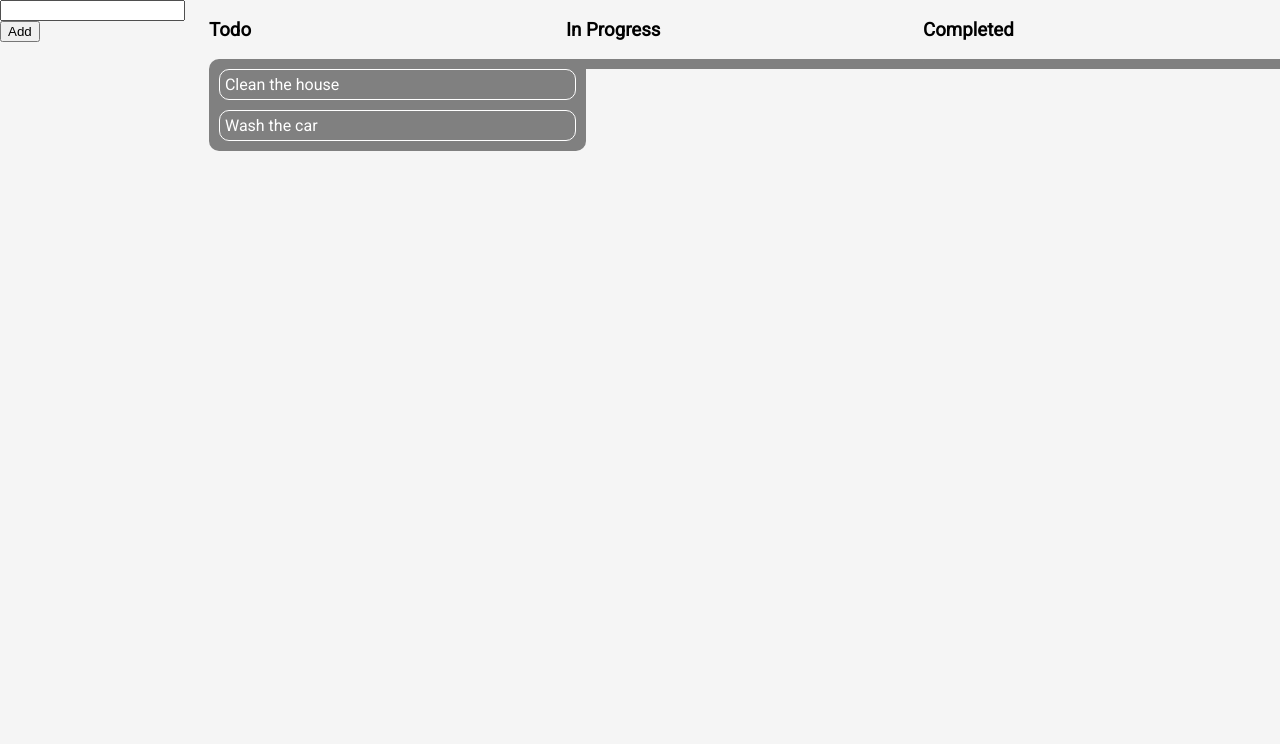
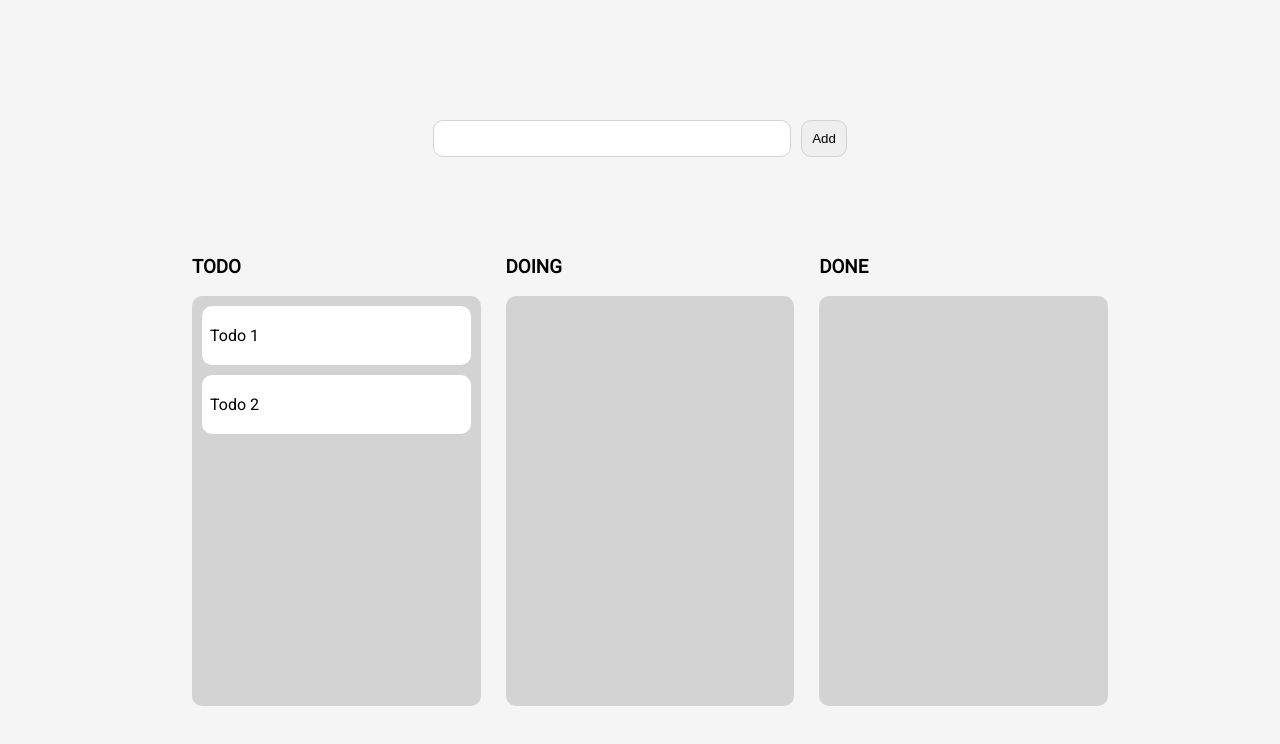
Before and after one commit to lsenaa/DnD-Kanban-board, a React (Create React App) app: page / in a window 1280 px wide. Shown: the top 744 px of the page. Built offline with nearby package versions, Linux system fonts and the light colour scheme.

Commit message:
Add styles

```diff
--- a/src/App.css
+++ b/src/App.css
@@ -1,7 +1,38 @@
 .App {
   display: flex;
+  flex-direction: column;
+  align-items: center;
+  height: 100%;
+  padding: 20px 80px;
+}
+
+.todo-input {
   width: 100%;
-  justify-content: space-around;
+  margin: 100px 0 80px 0;
+  display: flex;
+  justify-content: center;
+}
+
+.todo-input .input {
+  width: 30%;
+  padding: 10px;
+  border-radius: 10px;
+  border: 1px solid lightgrey;
+  outline: none;
+}
+
+.todo-input .button {
+  padding: 0 10px;
+  border-radius: 10px;
+  border: 1px solid lightgrey;
+  margin-left: 10px;
+  cursor: pointer;
+}
+
+.todo-columns {
+  width: 80%;
+  display: flex;
+  justify-content: space-between;
 }
 
 .App .column {
@@ -10,21 +41,26 @@
 
 .droppable-col {
   width: 100%;
-  background-color: gray;
+  background-color: lightgrey;
   padding: 10px 10px 0 10px;
   border-radius: 10px;
   display: flex;
   flex-direction: column;
+  min-height: 400px;
+}
+
+.droppable-col.dragging {
+  background-color: rgb(125, 153, 162);
 }
 
 .item {
   margin-bottom: 10px;
-  color: white;
-  border: 1px solid white;
-  padding: 5px;
+  background-color: white;
+  padding: 20px 8px;
   border-radius: 10px;
+  user-select: none;
 }
 
 .item.dragging {
-  background-color: coral;
+  box-shadow: 5px 5px 5px gray;
 }
--- a/src/App.js
+++ b/src/App.js
@@ -6,35 +6,32 @@ import _ from "lodash";
 
 const item = {
   id: uuidv4(),
-  name: "Clean the house",
+  name: "Todo 1",
 };
 
 const item2 = {
   id: uuidv4(),
-  name: "Wash the car",
+  name: "Todo 2",
 };
 
 function App() {
   const [text, setText] = useState("");
   const [state, setState] = useState({
     todo: {
-      title: "Todo",
+      title: "TODO",
       items: [item, item2],
     },
     "in-progress": {
-      title: "In Progress",
+      title: "DOING",
       items: [],
     },
     done: {
-      title: "Completed",
+      title: "DONE",
       items: [],
     },
   });
 
   const handleDragEnd = ({ destination, source }) => {
-    // console.log("from", source);
-    // console.log("to", destination);
-
     if (!destination) return;
 
     if (
@@ -63,7 +60,7 @@ function App() {
       return {
         ...prev,
         todo: {
-          title: "Todo",
+          title: "TODO",
           items: [
             {
               id: uuidv4(),
@@ -79,14 +76,18 @@ function App() {
 
   return (
     <div className="App">
-      <div>
+      <div className="todo-input">
         <input
+          className="input"
           type="text"
           value={text}
           onChange={(e) => setText(e.target.value)}
         />
-        <button onClick={addItem}>Add</button>
+        <button className="button" onClick={addItem}>
+          Add
+        </button>
       </div>
+      <div className="todo-columns">
         <DragDropContext onDragEnd={handleDragEnd}>
           {_.map(state, (data, key) => {
             return (
@@ -98,7 +99,9 @@ function App() {
                       <div
                         ref={provided.innerRef}
                         {...provided.droppableProps}
-                      className="droppable-col"
+                        className={`droppable-col ${
+                          snapshot.isDraggingOver && "dragging"
+                        }`}
                       >
                         {data.items.map((el, index) => {
                           return (
@@ -134,6 +137,7 @@ function App() {
           })}
         </DragDropContext>
       </div>
+    </div>
   );
 }
 
```
Lines whose indentation alone changed are shown as unchanged.
